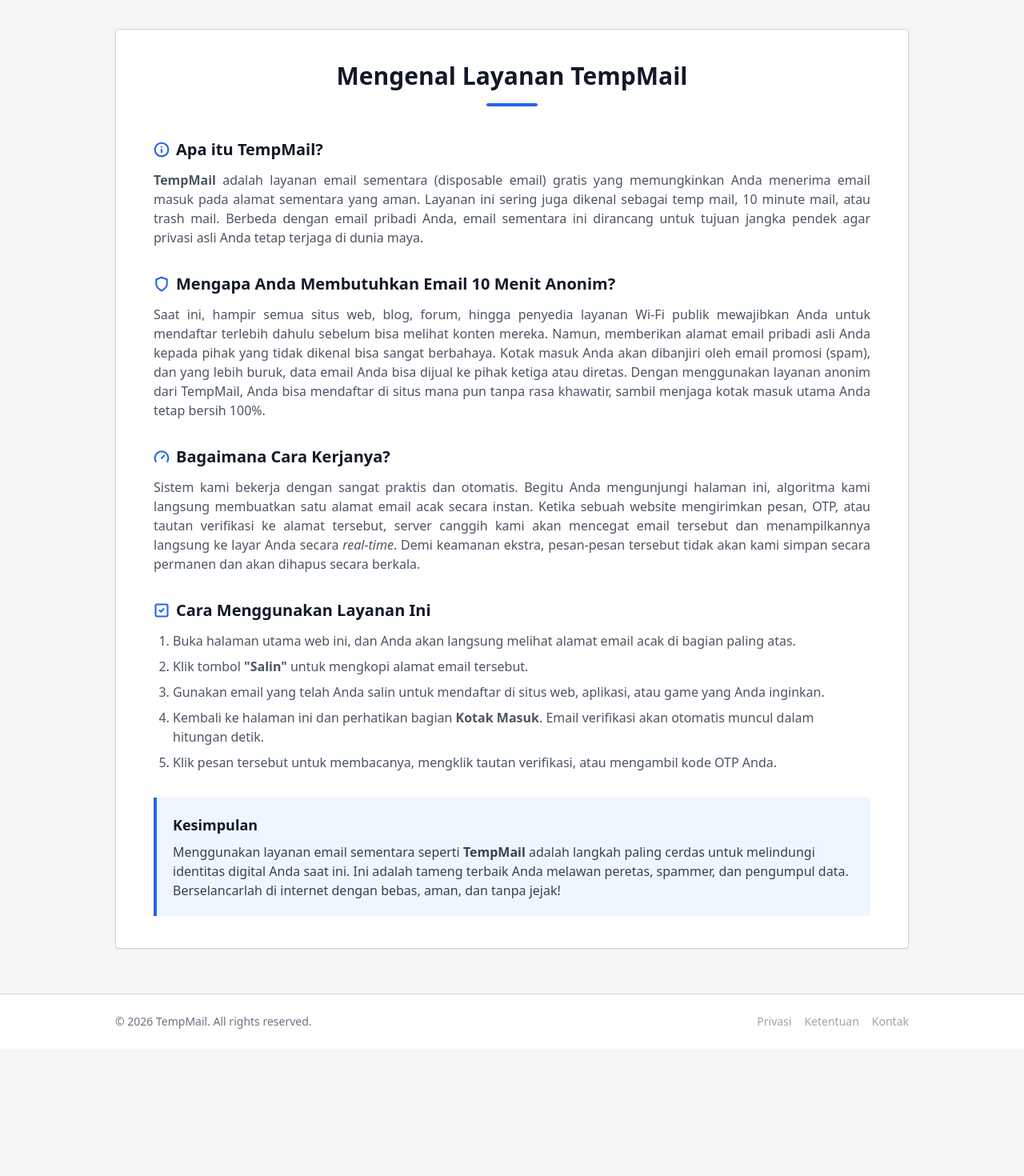
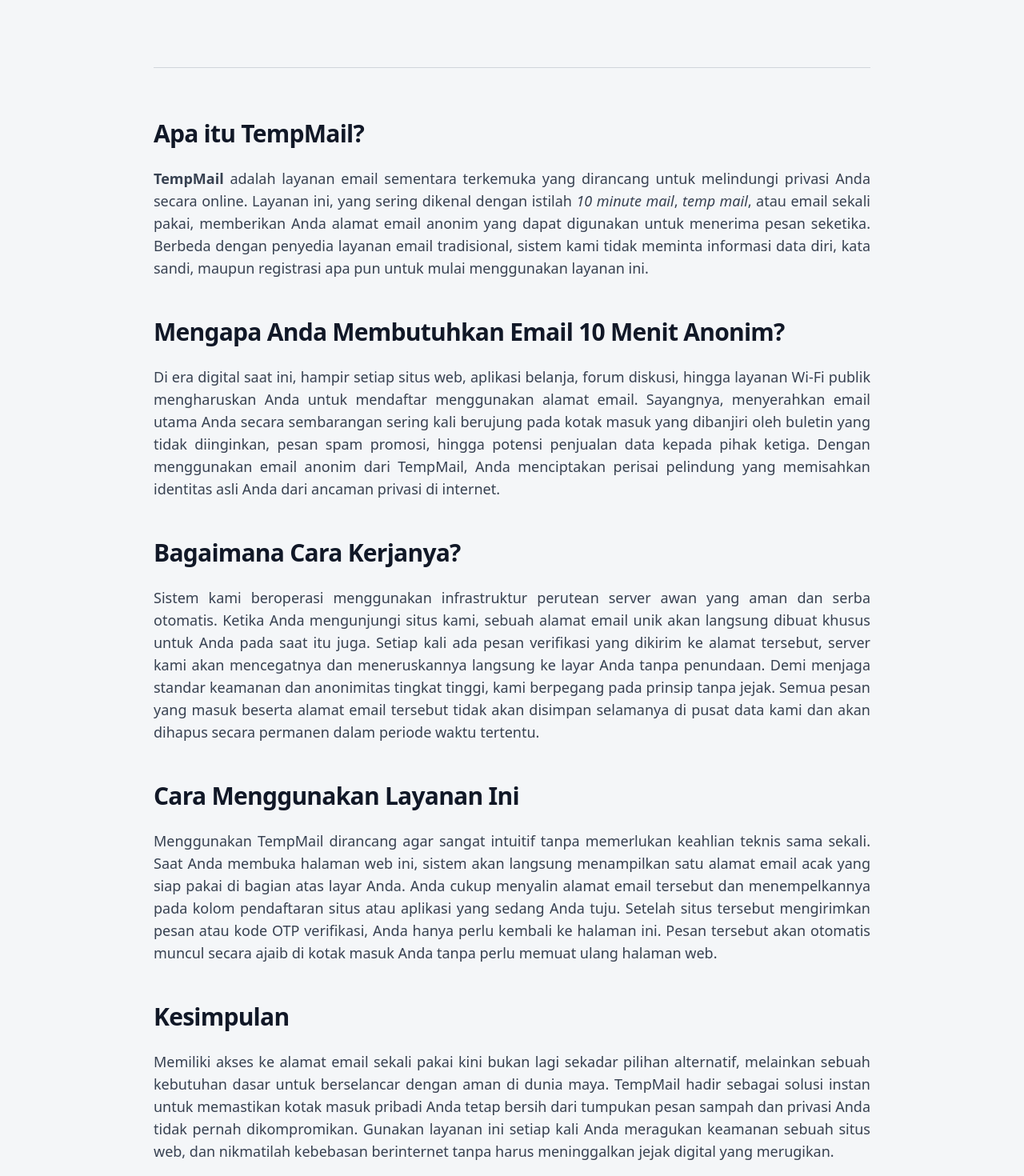
Before and after one commit to hyein89/Mail-fake-baru-2026, a Next.js app: page / in a window 1280 px wide. Shown: the part 960-2430 px from the top of the page at 80% size. Before the commit the page ends 2271 px from the top, so only its background shows below. Built offline with nearby package versions, Linux system fonts and the light colour scheme; no server answers; the database is empty.

Commit message:
Update page.tsx

```diff
--- a/app/page.tsx
+++ b/app/page.tsx
@@ -250,70 +250,62 @@
 
        </div>
 
-        {/* ================= MULAI AREA ARTIKEL SEO ================= */}
-        <div className="bg-white border border-gray-300 rounded shadow-sm mt-12 p-6 md:p-10 mb-8">
-          <div className="max-w-4xl mx-auto space-y-8">
+        {/* ================= MULAI AREA ARTIKEL SEO (VERSI MURNI TEKS) ================= */}
+        <article className="mt-24 mb-16 max-w-4xl mx-auto px-2 md:px-0">
 
-            <div className="text-center mb-10">
-              <h2 className="text-2xl md:text-3xl font-bold text-gray-900 mb-4">Mengenal Layanan {siteConfig.name}</h2>
-              <div className="w-16 h-1 bg-blue-600 mx-auto rounded-full"></div>
-            </div>
+          {/* Garis pemisah halus dari area aplikasi ke area bacaan */}
+          <div className="w-full h-px bg-gray-300 mb-16"></div>
+
+          <div className="space-y-12 text-gray-700 font-sans">
 
             <section>
-              <h3 className="text-lg md:text-xl font-bold text-gray-900 mb-3 flex items-center gap-2">
-                <svg xmlns="http://www.w3.org/2000/svg" width="20" height="20" viewBox="0 0 24 24" fill="none" stroke="currentColor" strokeWidth="2.5" strokeLinecap="round" strokeLinejoin="round" className="text-blue-600"><circle cx="12" cy="12" r="10"/><path d="M12 16v-4"/><path d="M12 8h.01"/></svg>
+              <h2 className="text-2xl md:text-3xl font-bold text-gray-900 mb-6 tracking-tight">
                 Apa itu {siteConfig.name}?
-              </h3>
-              <p className="text-gray-600 leading-relaxed text-sm md:text-base text-justify">
-                <strong>{siteConfig.name}</strong> adalah layanan email sementara (disposable email) gratis yang memungkinkan Anda menerima email masuk pada alamat sementara yang aman. Layanan ini sering juga dikenal sebagai temp mail, 10 minute mail, atau trash mail. Berbeda dengan email pribadi Anda, email sementara ini dirancang untuk tujuan jangka pendek agar privasi asli Anda tetap terjaga di dunia maya.
+              </h2>
+              <p className="text-base md:text-lg leading-relaxed text-justify">
+                <strong>{siteConfig.name}</strong> adalah layanan email sementara terkemuka yang dirancang untuk melindungi privasi Anda secara online. Layanan ini, yang sering dikenal dengan istilah <em>10 minute mail</em>, <em>temp mail</em>, atau email sekali pakai, memberikan Anda alamat email anonim yang dapat digunakan untuk menerima pesan seketika. Berbeda dengan penyedia layanan email tradisional, sistem kami tidak meminta informasi data diri, kata sandi, maupun registrasi apa pun untuk mulai menggunakan layanan ini.
               </p>
             </section>
 
             <section>
-              <h3 className="text-lg md:text-xl font-bold text-gray-900 mb-3 flex items-center gap-2">
-                <svg xmlns="http://www.w3.org/2000/svg" width="20" height="20" viewBox="0 0 24 24" fill="none" stroke="currentColor" strokeWidth="2.5" strokeLinecap="round" strokeLinejoin="round" className="text-blue-600"><path d="M12 22s8-4 8-10V5l-8-3-8 3v7c0 6 8 10 8 10z"/></svg>
+              <h2 className="text-2xl md:text-3xl font-bold text-gray-900 mb-6 tracking-tight">
                 Mengapa Anda Membutuhkan Email 10 Menit Anonim?
-              </h3>
-              <p className="text-gray-600 leading-relaxed text-sm md:text-base text-justify">
-                Saat ini, hampir semua situs web, blog, forum, hingga penyedia layanan Wi-Fi publik mewajibkan Anda untuk mendaftar terlebih dahulu sebelum bisa melihat konten mereka. Namun, memberikan alamat email pribadi asli Anda kepada pihak yang tidak dikenal bisa sangat berbahaya. Kotak masuk Anda akan dibanjiri oleh email promosi (spam), dan yang lebih buruk, data email Anda bisa dijual ke pihak ketiga atau diretas. Dengan menggunakan layanan anonim dari {siteConfig.name}, Anda bisa mendaftar di situs mana pun tanpa rasa khawatir, sambil menjaga kotak masuk utama Anda tetap bersih 100%.
+              </h2>
+              <p className="text-base md:text-lg leading-relaxed text-justify">
+                Di era digital saat ini, hampir setiap situs web, aplikasi belanja, forum diskusi, hingga layanan Wi-Fi publik mengharuskan Anda untuk mendaftar menggunakan alamat email. Sayangnya, menyerahkan email utama Anda secara sembarangan sering kali berujung pada kotak masuk yang dibanjiri oleh buletin yang tidak diinginkan, pesan spam promosi, hingga potensi penjualan data kepada pihak ketiga. Dengan menggunakan email anonim dari {siteConfig.name}, Anda menciptakan perisai pelindung yang memisahkan identitas asli Anda dari ancaman privasi di internet.
               </p>
             </section>
 
             <section>
-              <h3 className="text-lg md:text-xl font-bold text-gray-900 mb-3 flex items-center gap-2">
-                <svg xmlns="http://www.w3.org/2000/svg" width="20" height="20" viewBox="0 0 24 24" fill="none" stroke="currentColor" strokeWidth="2.5" strokeLinecap="round" strokeLinejoin="round" className="text-blue-600"><path d="m12 14 4-4"/><path d="M3.34 19a10 10 0 1 1 17.32 0"/></svg>
+              <h2 className="text-2xl md:text-3xl font-bold text-gray-900 mb-6 tracking-tight">
                 Bagaimana Cara Kerjanya?
-              </h3>
-              <p className="text-gray-600 leading-relaxed text-sm md:text-base text-justify">
-                Sistem kami bekerja dengan sangat praktis dan otomatis. Begitu Anda mengunjungi halaman ini, algoritma kami langsung membuatkan satu alamat email acak secara instan. Ketika sebuah website mengirimkan pesan, OTP, atau tautan verifikasi ke alamat tersebut, server canggih kami akan mencegat email tersebut dan menampilkannya langsung ke layar Anda secara <em>real-time</em>. Demi keamanan ekstra, pesan-pesan tersebut tidak akan kami simpan secara permanen dan akan dihapus secara berkala.
+              </h2>
+              <p className="text-base md:text-lg leading-relaxed text-justify">
+                Sistem kami beroperasi menggunakan infrastruktur perutean server awan yang aman dan serba otomatis. Ketika Anda mengunjungi situs kami, sebuah alamat email unik akan langsung dibuat khusus untuk Anda pada saat itu juga. Setiap kali ada pesan verifikasi yang dikirim ke alamat tersebut, server kami akan mencegatnya dan meneruskannya langsung ke layar Anda tanpa penundaan. Demi menjaga standar keamanan dan anonimitas tingkat tinggi, kami berpegang pada prinsip tanpa jejak. Semua pesan yang masuk beserta alamat email tersebut tidak akan disimpan selamanya di pusat data kami dan akan dihapus secara permanen dalam periode waktu tertentu.
               </p>
             </section>
 
             <section>
-              <h3 className="text-lg md:text-xl font-bold text-gray-900 mb-3 flex items-center gap-2">
-                <svg xmlns="http://www.w3.org/2000/svg" width="20" height="20" viewBox="0 0 24 24" fill="none" stroke="currentColor" strokeWidth="2.5" strokeLinecap="round" strokeLinejoin="round" className="text-blue-600"><rect width="18" height="18" x="3" y="3" rx="2" ry="2"/><path d="m9 12 2 2 4-4"/></svg>
+              <h2 className="text-2xl md:text-3xl font-bold text-gray-900 mb-6 tracking-tight">
                 Cara Menggunakan Layanan Ini
-              </h3>
-              <ul className="list-decimal pl-5 md:pl-6 text-gray-600 space-y-2 text-sm md:text-base">
-                <li>Buka halaman utama web ini, dan Anda akan langsung melihat alamat email acak di bagian paling atas.</li>
-                <li>Klik tombol <strong>"Salin"</strong> untuk mengkopi alamat email tersebut.</li>
-                <li>Gunakan email yang telah Anda salin untuk mendaftar di situs web, aplikasi, atau game yang Anda inginkan.</li>
-                <li>Kembali ke halaman ini dan perhatikan bagian <strong>Kotak Masuk</strong>. Email verifikasi akan otomatis muncul dalam hitungan detik.</li>
-                <li>Klik pesan tersebut untuk membacanya, mengklik tautan verifikasi, atau mengambil kode OTP Anda.</li>
-              </ul>
+              </h2>
+              <p className="text-base md:text-lg leading-relaxed text-justify">
+                Menggunakan {siteConfig.name} dirancang agar sangat intuitif tanpa memerlukan keahlian teknis sama sekali. Saat Anda membuka halaman web ini, sistem akan langsung menampilkan satu alamat email acak yang siap pakai di bagian atas layar Anda. Anda cukup menyalin alamat email tersebut dan menempelkannya pada kolom pendaftaran situs atau aplikasi yang sedang Anda tuju. Setelah situs tersebut mengirimkan pesan atau kode OTP verifikasi, Anda hanya perlu kembali ke halaman ini. Pesan tersebut akan otomatis muncul secara ajaib di kotak masuk Anda tanpa perlu memuat ulang halaman web.
+              </p>
             </section>
 
-            <div className="bg-blue-50 border-l-4 border-blue-600 p-5 mt-8 rounded-r">
-              <h3 className="text-lg font-bold text-gray-900 mb-2">Kesimpulan</h3>
-              <p className="text-gray-700 leading-relaxed text-sm md:text-base">
-                Menggunakan layanan email sementara seperti <strong>{siteConfig.name}</strong> adalah langkah paling cerdas untuk melindungi identitas digital Anda saat ini. Ini adalah tameng terbaik Anda melawan peretas, spammer, dan pengumpul data. Berselancarlah di internet dengan bebas, aman, dan tanpa jejak!
+            <section>
+              <h2 className="text-2xl md:text-3xl font-bold text-gray-900 mb-6 tracking-tight">
+                Kesimpulan
+              </h2>
+              <p className="text-base md:text-lg leading-relaxed text-justify">
+                Memiliki akses ke alamat email sekali pakai kini bukan lagi sekadar pilihan alternatif, melainkan sebuah kebutuhan dasar untuk berselancar dengan aman di dunia maya. {siteConfig.name} hadir sebagai solusi instan untuk memastikan kotak masuk pribadi Anda tetap bersih dari tumpukan pesan sampah dan privasi Anda tidak pernah dikompromikan. Gunakan layanan ini setiap kali Anda meragukan keamanan sebuah situs web, dan nikmatilah kebebasan berinternet tanpa harus meninggalkan jejak digital yang merugikan.
               </p>
-            </div>
+            </section>
 
           </div>
-        </div>
+        </article>
         {/* ================= AKHIR AREA ARTIKEL SEO ================= */}
-
       </div>
     </main>
   );
```
